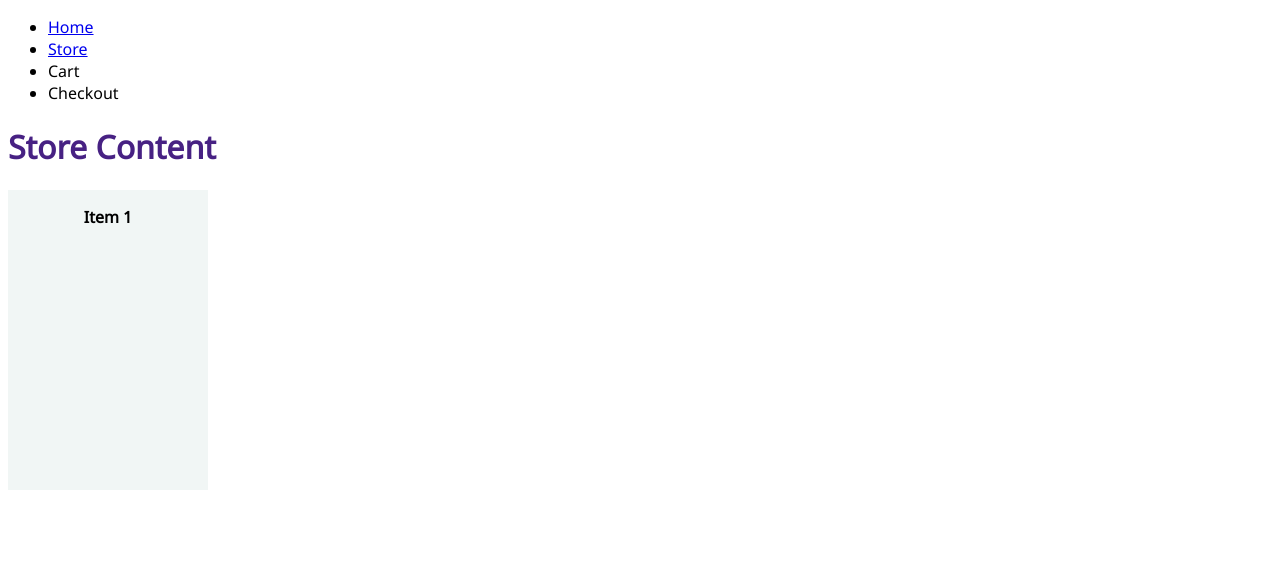
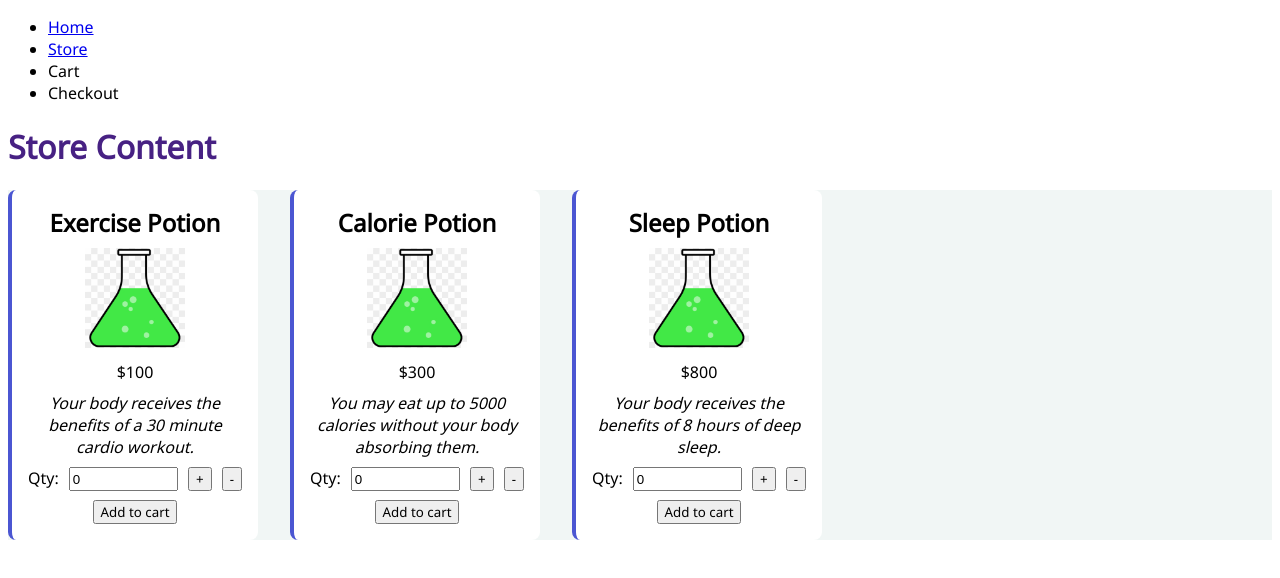
Before and after one commit to jdittert/shopping-cart, a React (Create React App) app: page /store in a window 1280 px wide. Shown: the top 578 px of the page. Built offline with nearby package versions, Linux system fonts and the light colour scheme.

Commit message:
Set up catalog and pass variables to item cards

```diff
--- /dev/null
+++ b/src/components/catalog.js
@@ -0,0 +1,22 @@
+const catalog = [
+    {
+        id: 0,
+        itemName: 'Exercise Potion',
+        description: 'Your body receives the benefits of a 30 minute cardio workout.',
+        price: 100
+    },
+    {
+        id: 1,
+        itemName: 'Calorie Potion',
+        description: 'You may eat up to 5000 calories without your body absorbing them.',
+        price: 300
+    },
+    {
+        id: 2,
+        itemName: 'Sleep Potion',
+        description: 'Your body receives the benefits of 8 hours of deep sleep.',
+        price: 800
+    }
+]
+
+export default catalog;
--- a/src/components/item.js
+++ b/src/components/item.js
@@ -2,12 +2,37 @@ import React from 'react';
 import '../styles/item.css';
 
 function Item(props) {
-    const {name} = props;
+    const {itemName} = props;
+    const {price} = props;
+    const {description} = props;
 
     return (
         <div className='item-card'>
             <div className='item-name'>
-                {name}
+                {itemName}
+            </div>
+            <div className='item-img'>
+                <img alt='Testing' src={'assets/imgs/green-beaker.png'} />
+            </div>
+            <div className='item-price'>
+                ${price}
+            </div>
+            <div className='item-description'>
+                {description}
+            </div>
+            <div className='item-input'>
+                <div>
+                    <label htmlFor='item-quantity'>Qty:</label>
+                    <input id='item-quantity'
+                    defaultValue={0}/>
+                    <button>+</button>
+                    <button>-</button>
+                </div>
+            </div>
+            <div className='item-add'>
+                <button>
+                    Add to cart
+                </button>
             </div>
         </div>
     )
--- a/src/components/store.js
+++ b/src/components/store.js
@@ -1,12 +1,25 @@
 import React from 'react';
 import '../styles/store.css'
 import Item from './item';
+import catalog from './catalog';
 
 function Store() {
+    const forSale = catalog;
+
     return (
         <div>
             <h1>Store Content</h1>
-            <Item name='Item 1'></Item>
+            <div className='item-field'>
+            {forSale.map((element) => {
+                return <div key={element.id}>
+                <Item key={element.id}
+                itemName={element.itemName}
+                price={element.price}
+                description={element.description} />
+                </div>
+            })
+            }
+            </div>
         </div>
     )
 }
--- a/src/index.css
+++ b/src/index.css
@@ -21,3 +21,7 @@
 body {
     font-family: 'Noto Sans';
 }
+
+button {
+    font-family: 'Noto Sans';
+}
--- a/src/styles/item.css
+++ b/src/styles/item.css
@@ -1,13 +1,43 @@
 .item-card {
-    background-color: var(--header-background);
-    height: 300px;
-    width: 200px;
+    background-color: white;
+    height: 350px;
+    width: 250px;
     display: flex;
     flex-direction: column;
+    justify-content: space-between;
     align-items: center;
     padding: 1rem;
+    border-radius: 8px;
+    border-left: 4px solid var(--icon-color);
 }
 
 .item-name {
     font-weight: bold;
+    font-size: 1.5rem;
 }
+
+.item-img > img {
+    width: 100px;
+    height: auto;
+}
+
+.item-card > div {
+    text-align: center;
+}
+
+
+
+.item-description {
+    font-style: italic;
+}
+
+.item-input > div > input {
+    width: 100%;
+}
+
+.item-input > div {
+    display: flex;
+    gap: 10px;
+    width: 100%;
+    justify-content: center;
+}
--- a/src/styles/store.css
+++ b/src/styles/store.css
@@ -1,3 +1,9 @@
 h1 {
     color: var(--dark-accent-color);
 }
+
+.item-field {
+    display: flex;
+    gap: 2rem;
+    background-color: var(--header-background);
+}
```
Also changed, not shown: public/assets/imgs/chemistry-flask-icon-science-technology-260nw-770892871.webp (added), public/assets/imgs/green-beaker.png (added).
